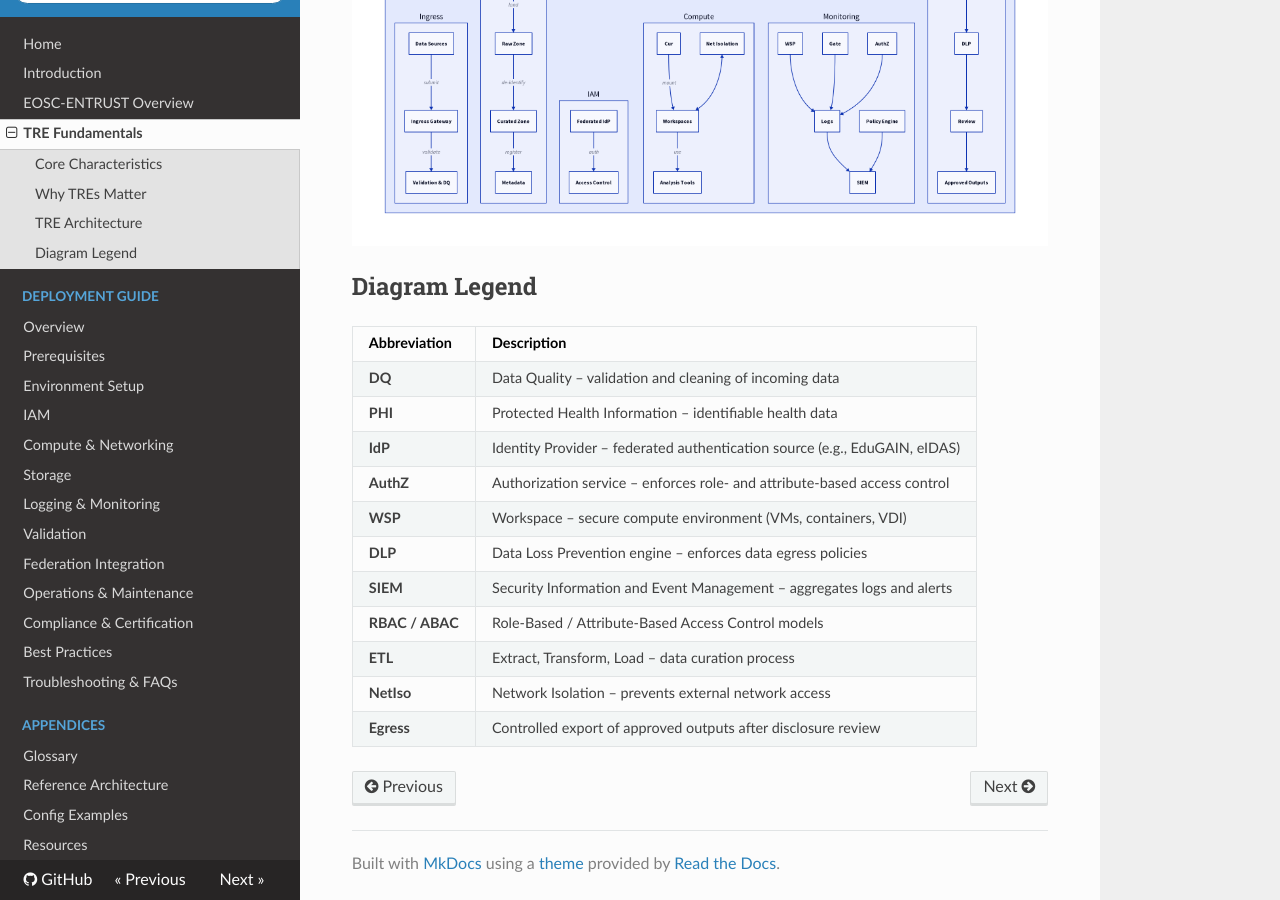
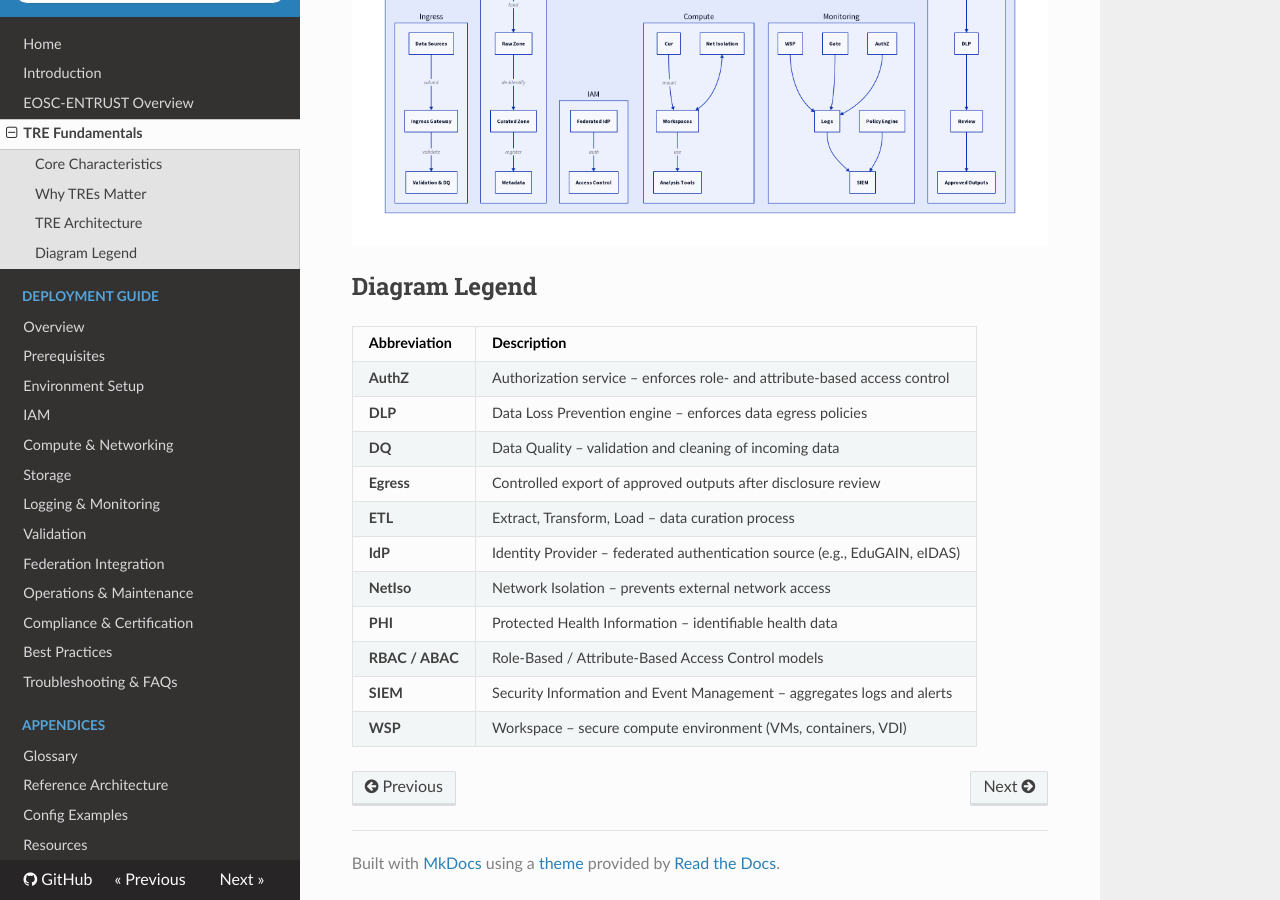
Before and after one commit to unioslo/tre-operators-docs, an MkDocs documentation site: the page built from docs/fundamentals.md, in a window 1280 px wide and 900 px high, scrolled down 945 px. Built offline with MkDocs 1.6.1, drawn with Linux system fonts in a browser that asks for light colours; nearby versions of some CDN libraries.

Commit message:
Fix formatting and reorder TRE architecture diagram legend for clarity

```diff
--- a/docs/fundamentals.md
+++ b/docs/fundamentals.md
@@ -1,6 +1,6 @@
 # TRE Fundamentals
 
- **Trusted Research Environment (TRE)** is a secure digital workspace designed to provide researchers controlled access to sensitive data, typically health, social, or administrative records, while ensuring strict safeguards around privacy, security, and compliance.
+**Trusted Research Environment (TRE)** is a secure digital workspace designed to provide researchers controlled access to sensitive data, typically health, social, or administrative records, while ensuring strict safeguards around privacy, security, and compliance.
 
 ## Core Characteristics
 - **Data protection**: TREs prevent data from being copied or removed. Researchers access only the tools and views needed for analysis.
@@ -20,14 +20,14 @@ TREs balance the **need for research access** with the **obligation to protect s
 
 | Abbreviation | Description |
 |---------------|-------------|
+| **AuthZ** | Authorization service – enforces role- and attribute-based access control |
+| **DLP** | Data Loss Prevention engine – enforces data egress policies |
 | **DQ** | Data Quality – validation and cleaning of incoming data |
+| **Egress** | Controlled export of approved outputs after disclosure review |
+| **ETL** | Extract, Transform, Load – data curation process |
+| **IdP** | Identity Provider – federated authentication source (e.g., EduGAIN, eIDAS) |
+| **NetIso** | Network Isolation – prevents external network access |
 | **PHI** | Protected Health Information – identifiable health data |
-| **IdP** | Identity Provider – federated authentication source (e.g., EduGAIN, eIDAS) |
-| **AuthZ** | Authorization service – enforces role- and attribute-based access control |
+| **RBAC / ABAC** | Role-Based / Attribute-Based Access Control models |
+| **SIEM** | Security Information and Event Management – aggregates logs and alerts |
 | **WSP** | Workspace – secure compute environment (VMs, containers, VDI) |
-| **DLP** | Data Loss Prevention engine – enforces data egress policies |
-| **SIEM** | Security Information and Event Management – aggregates logs and alerts |
-| **RBAC / ABAC** | Role-Based / Attribute-Based Access Control models |
-| **ETL** | Extract, Transform, Load – data curation process |
-| **NetIso** | Network Isolation – prevents external network access |
-| **Egress** | Controlled export of approved outputs after disclosure review |
```
